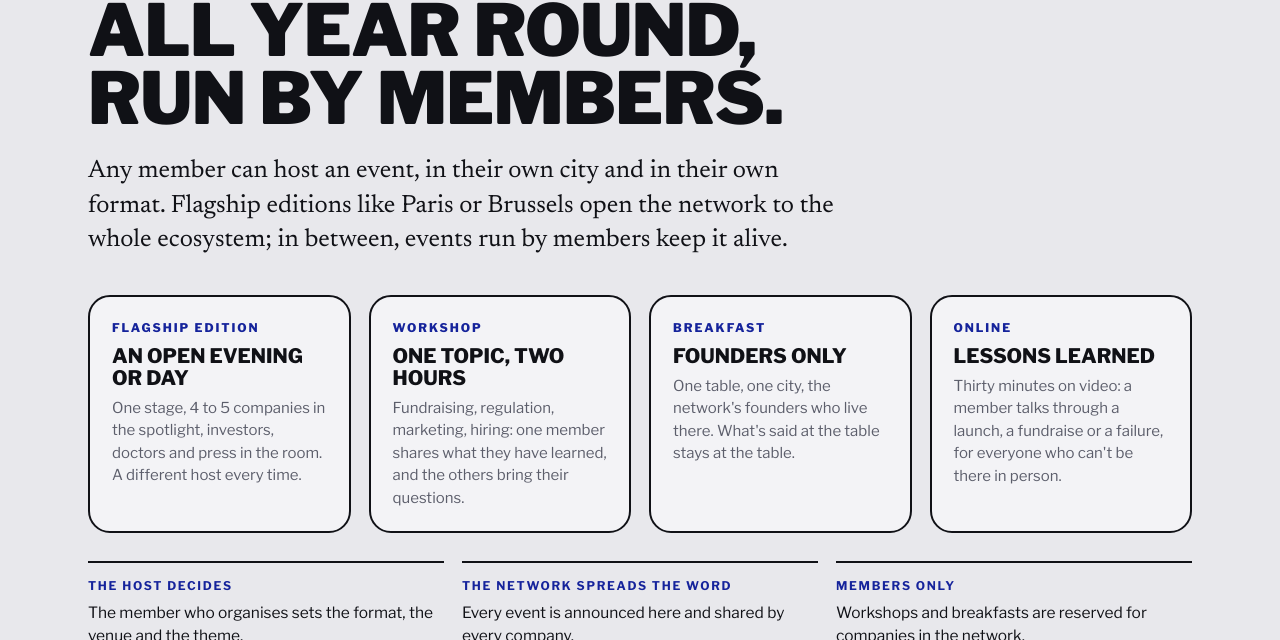
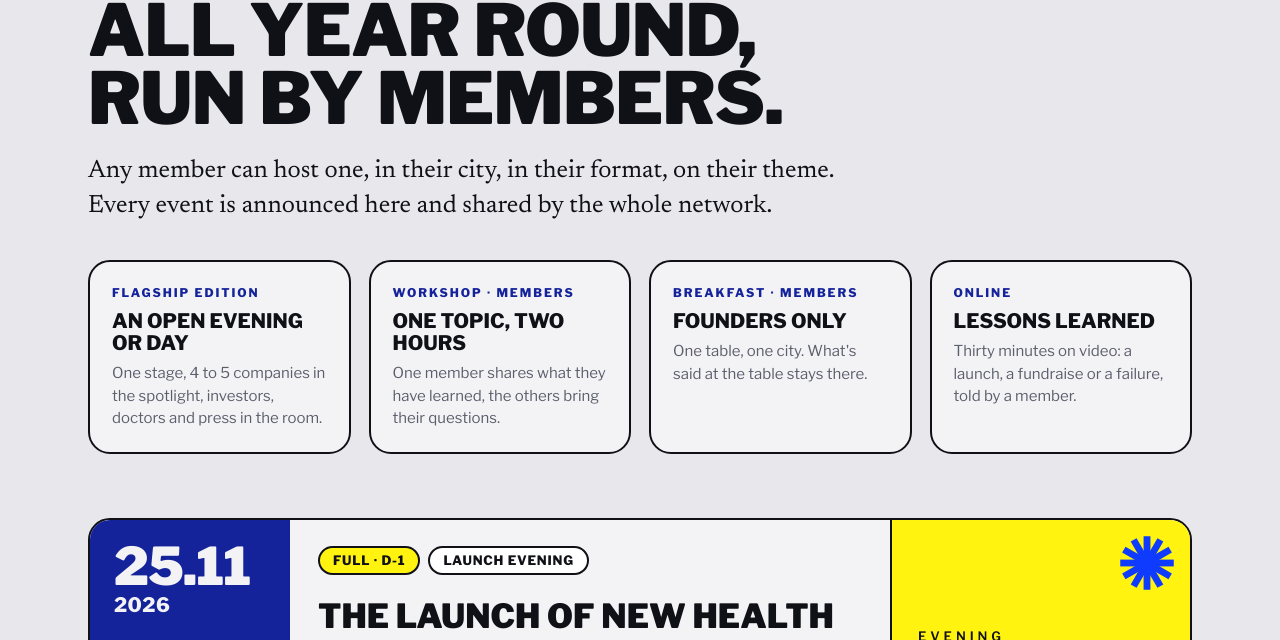
Before and after one commit to Symp-Official/new-health-site, a plain HTML site: page index.html in a window 1280 px wide. Shown: the part 3996-4636 px from the top of the page. Drawn offline with nearby package versions, Linux system fonts and the light colour scheme.

Commit message:
Home page: simpler events section, rules row folded into intro and card labels
Co-Authored-By: Claude Opus 5.5 <noreply@anthropic.com>

```diff
--- a/index.html
+++ b/index.html
@@ -420,17 +420,12 @@
   <div class="wrap">
     <p class="label">Events</p>
     <h2 class="cond">All year round, run by members.</h2>
-    <p class="intro">Any member can host an event, in their own city and in their own format. Flagship editions like Paris or Brussels open the network to the whole ecosystem; in between, events run by members keep it alive.</p>
+    <p class="intro">Any member can host one, in their city, in their format, on their theme. Every event is announced here and shared by the whole network.</p>
     <div class="formats">
-      <article><span class="bk">Flagship edition</span><h3>An open evening or day</h3><p>One stage, 4 to 5 companies in the spotlight, investors, doctors and press in the room. A different host every time.</p></article>
-      <article><span class="bk">Workshop</span><h3>One topic, two hours</h3><p>Fundraising, regulation, marketing, hiring: one member shares what they have learned, and the others bring their questions.</p></article>
-      <article><span class="bk">Breakfast</span><h3>Founders only</h3><p>One table, one city, the network's founders who live there. What's said at the table stays at the table.</p></article>
-      <article><span class="bk">Online</span><h3>Lessons learned</h3><p>Thirty minutes on video: a member talks through a launch, a fundraise or a failure, for everyone who can't be there in person.</p></article>
-    </div>
-    <div class="rules">
-      <div><b>The host decides</b>The member who organises sets the format, the venue and the theme.</div>
-      <div><b>The network spreads the word</b>Every event is announced here and shared by every company.</div>
-      <div><b>Members only</b>Workshops and breakfasts are reserved for companies in the network.</div>
+      <article><span class="bk">Flagship edition</span><h3>An open evening or day</h3><p>One stage, 4 to 5 companies in the spotlight, investors, doctors and press in the room.</p></article>
+      <article><span class="bk">Workshop · members</span><h3>One topic, two hours</h3><p>One member shares what they have learned, the others bring their questions.</p></article>
+      <article><span class="bk">Breakfast · members</span><h3>Founders only</h3><p>One table, one city. What's said at the table stays there.</p></article>
+      <article><span class="bk">Online</span><h3>Lessons learned</h3><p>Thirty minutes on video: a launch, a fundraise or a failure, told by a member.</p></article>
     </div>
 
     <div class="events">
```
